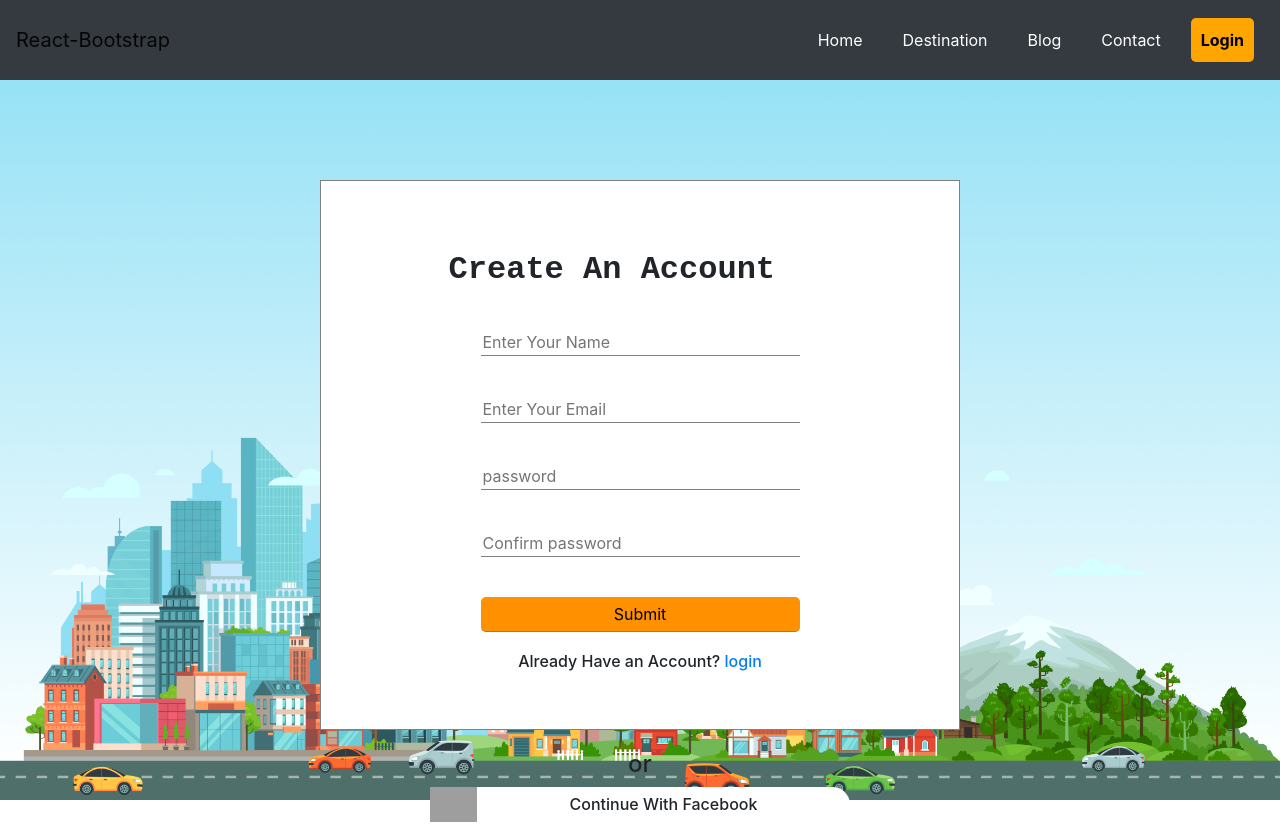
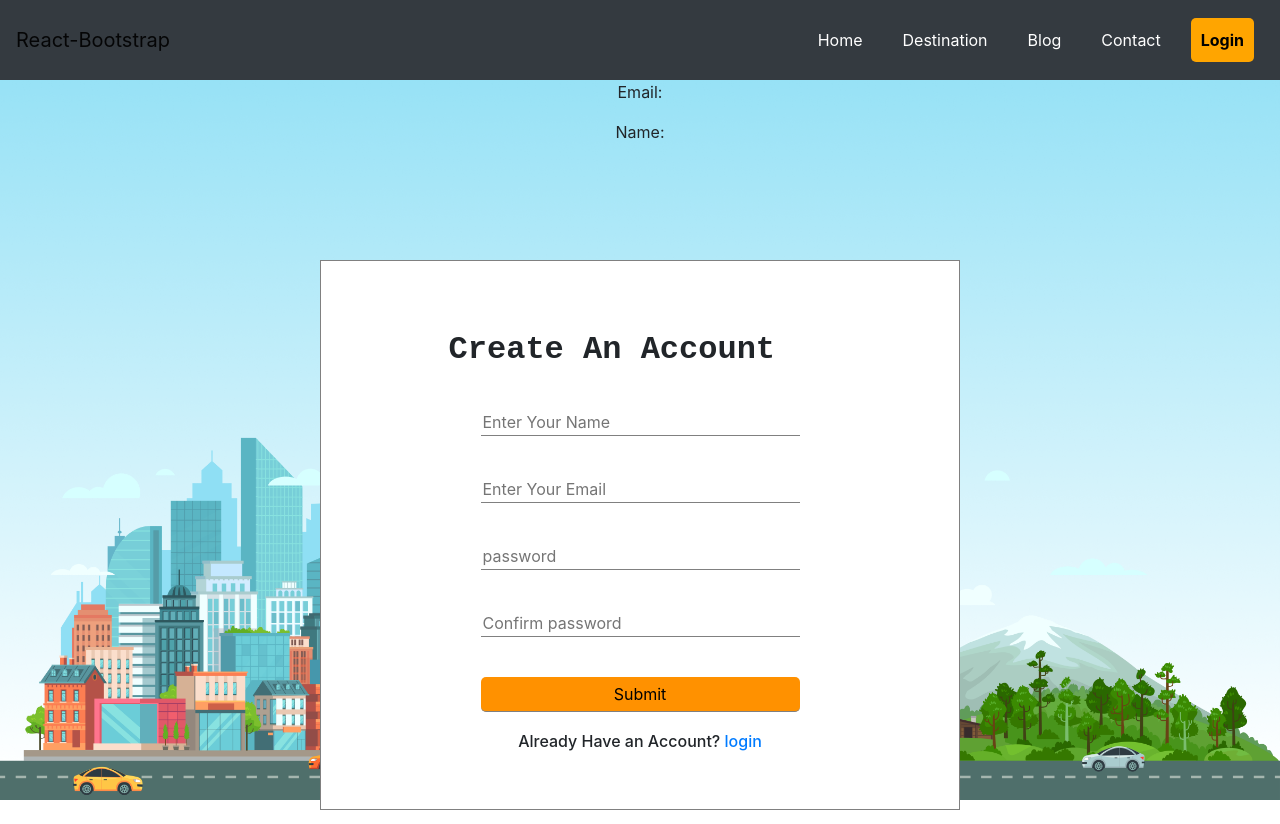
Before and after one commit to maheenur13/share-ride, a React (Create React App) app: page /login in a window 1280 px wide. Shown: the top 824 px of the page. Built offline with nearby package versions, Linux system fonts and the light colour scheme; grey boxes are pictures that could not be loaded.

Commit message:
adding login featires

```diff
--- a/src/App.js
+++ b/src/App.js
@@ -17,6 +17,7 @@ import Login from './Components/Login/Login';
 import fakeData from '../src/Components/FakeData/FakeData.json'
 function App() {
   const context=createContext();
+
   const [allData,setAllData]= useState([])
   useEffect(()=>{
     setAllData(fakeData);
@@ -24,7 +25,7 @@ function App() {
   },[])
   return (
     <div className="main-back">
-    <context.Provider value={fakeData}>
+    <context.Provider value={[fakeData,allData,setAllData]}>
       <Router>
         <Header></Header>
         <Switch>
--- a/src/Components/Login/Login.js
+++ b/src/Components/Login/Login.js
@@ -1,4 +1,4 @@
-import React from 'react';
+import React, { useContext, useState } from 'react';
 import { useForm } from "react-hook-form";
 import { Link } from 'react-router-dom';
 import firebase from "firebase/app";
@@ -15,8 +15,20 @@ if (!firebase.apps.length) {
 } else {
     firebase.app(); // if already initialized, use that one
 }
-console.log('firebase', firebase);
+// const login = useContext(context);
+
+
+
+
 const Login = () => {
+
+const [user,setUser]= useState({
+    isSignedIn:false,
+    name:'',
+    email:'',
+    photo:'',
+    password:''
+  });
     const googleProvider = new firebase.auth.GoogleAuthProvider();
     const handleGoogleSignIn = () => {
         console.log('google clicked');
@@ -74,27 +86,58 @@ const Login = () => {
             });
     }
 
+    const handleFormValid=(e)=>{
+        let isFieldValid=true;
+        let firstPassword;
+            let lastPassword;
+        if(e.target.name === 'email'){
+            isFieldValid= /\S+@\S+\.\S+/.test(e.target.value);
+            // console.log(isEmailValid);
+        }
+        if(e.target.name ==='password'){
+            const isPassValid = e.target.value.length>6;
+            const isPassHasNum = /\d{1}/.test(e.target.value);
+            isFieldValid = isPassValid && isPassHasNum;
+            firstPassword=e.target.value;
+            console.log('first password',firstPassword);
+            // console.log(isPassValid && isPassHasNum);
+        }
+
+        if(isFieldValid){
+            // console.log(isFormValid);
+            const newUserInfo ={...user};
+            newUserInfo[e.target.name]=e.target.value;
+            setUser(newUserInfo);
+        }
+    }
 
 
 
     const { register, handleSubmit, watch, errors } = useForm();
-    const onSubmit = data => console.log('dataaaa', data);
+    const onSubmit = data => {
+        // console.log('dataaaa', data)
+        if(user.email && user.password){
+
+        }
+    };
 
     console.log(watch("example")); // watch input value by passing the name of it
 
     return (
         <div className="login-page-design">
+            <p>Email: {user.email}</p>
+            <p>Name:{user.name}</p>
             <form className="form-design" onSubmit={handleSubmit(onSubmit)}>
                 <h2 >Create An Account</h2>
-                <input className="form-item" name="username" placeholder="Enter Your Name" ref={register({ required: true,maxLength:20 })} />
+                <input onBlur={handleFormValid} className="form-item" name="name" placeholder="Enter Your Name" ref={register({ required: true,maxLength:20 })} />
                 {errors.username && <span className="error-design">Name is required</span>}
-                <input name="email" type="email" className="form-item" placeholder="Enter Your Email" ref={register({ required: true })} />
+                <input onBlur={handleFormValid} name="email" type="email" className="form-item" placeholder="Enter Your Email" ref={register({ required: true })} />
                 {errors.email && <span className="error-design">Email is required </span>}
 
-                <input name="password" placeholder="password" className="form-item"  type="password" ref={register({ required: true })} />
+                <input onBlur={handleFormValid} name="password" placeholder="password" className="form-item"  type="password" ref={register({ required: true })} />
                 {errors.password && <span className="error-design">Password is required</span>}
 
-                <input name="confirmpassword" className="form-item" placeholder="Confirm password" type="password" ref={register({ required: true })} />
+                <input onBlur={handleFormValid} name="confirmpassword" className="form-item" placeholder="Confirm password" type="password" ref={register({ required: true })} />
                 {errors.confirmpassword && <span className="error-design">Confirm Password is required</span>}
 
                 <input className="form-item submit" type="submit" />
```
